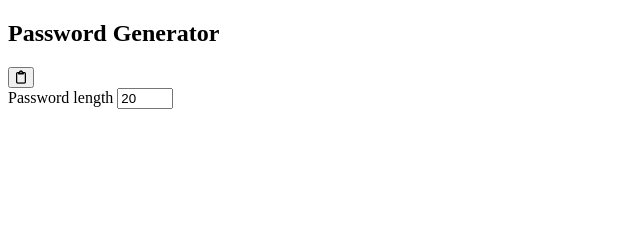
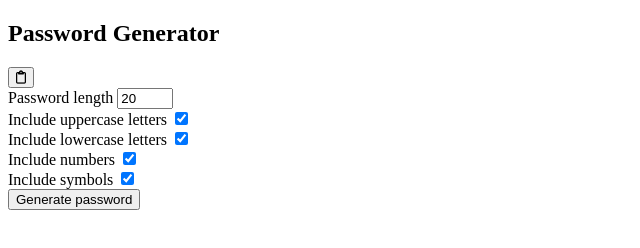
Before and after one commit to Etang131/JavaScript_password_generator, a plain HTML site: page index.html in a window 1280 px wide. Shown: the whole page, without its empty margins (0-640 px from the left). Drawn offline with Linux system fonts and the light colour scheme.

Commit message:
Added all different ways to generate password

```diff
--- a/index.html
+++ b/index.html
@@ -25,7 +25,26 @@
           <label>Password length</label>
           <input type="number" id="length" min="4" max="20" value="20" />
         </div>
+        <div class="setting">
+          <label>Include uppercase letters</label>
+          <input type="checkbox" id="uppercase" checked />
+        </div>
+        <div class="setting">
+          <label>Include lowercase letters</label>
+          <input type="checkbox" id="lowercase" checked />
+        </div>
+        <div class="setting">
+          <label> Include numbers</label>
+          <input type="checkbox" id="numbers" checked />
+        </div>
+        <div class="setting">
+          <label>Include symbols</label>
+          <input type="checkbox" id="symbols" checked />
+        </div>
       </div>
+      <button class="btn btn-large" id="generate">
+        Generate password
+      </button>
     </div>
   </body>
 </html>
```
